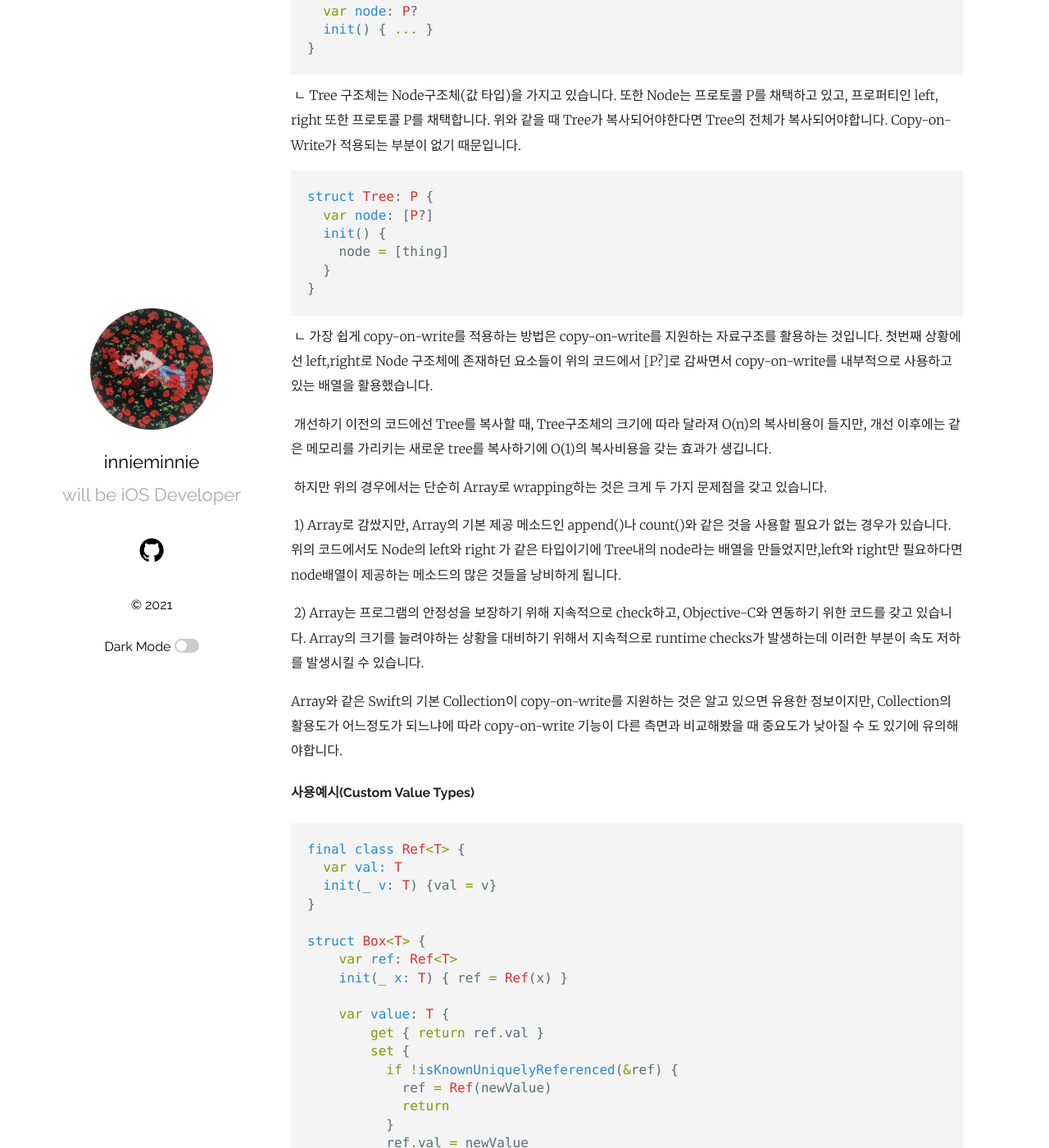
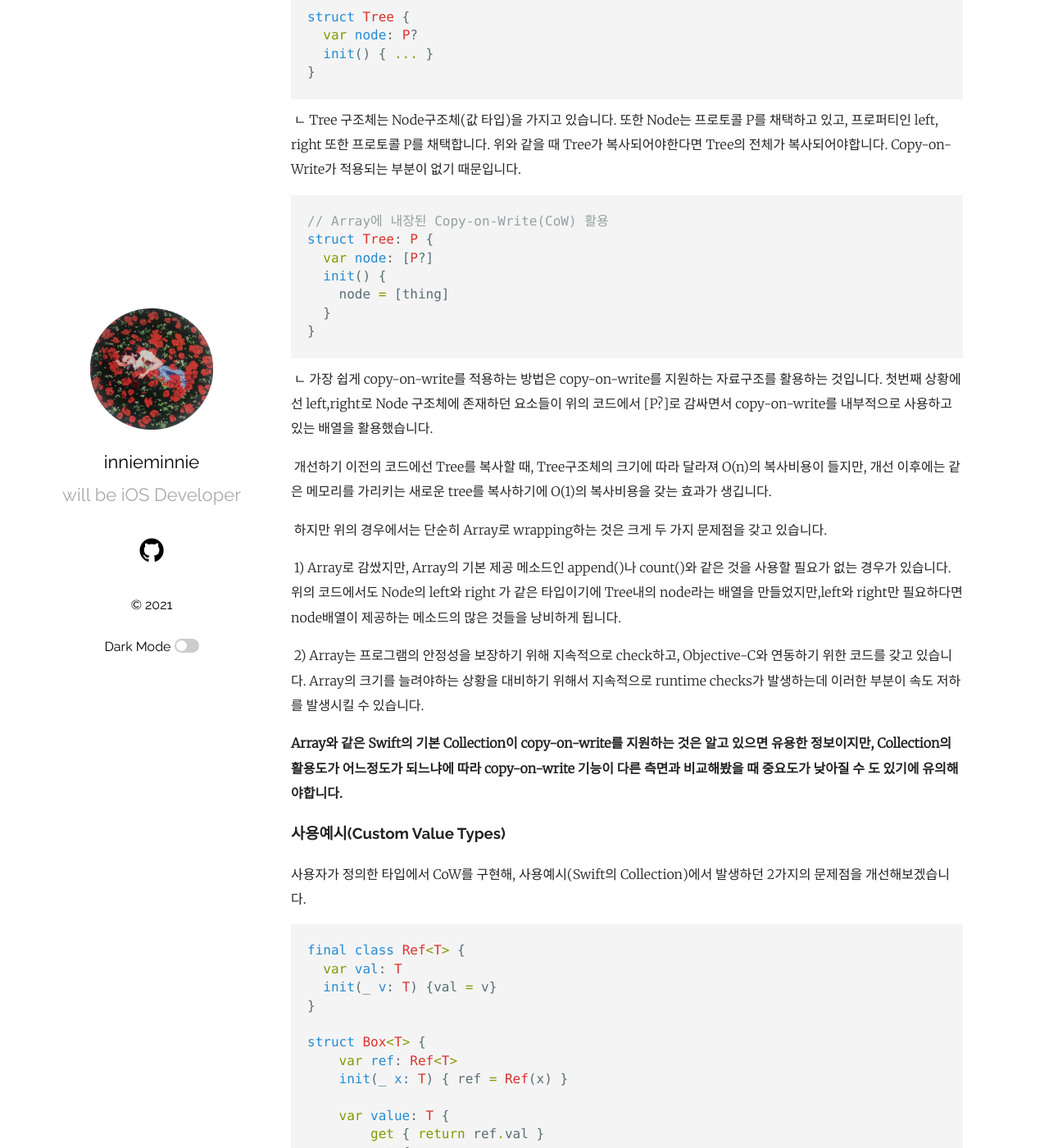
Before and after one commit to innieminnie/innieminnie.github.io, a Jekyll site: the page built from _posts/2021-03-02-CopyonWriteinSwift.markdown, in a window 1280 px wide and 1400 px high, scrolled down 1071 px. Shown: the whole window at 82% size. Built offline with Jekyll 4.4.1, drawn with Linux system fonts in a browser that asks for light colours; some of the changed text lies outside the part shown.

Commit message:
docs: 문서 일부 업데이트

````diff
--- a/_posts/2021-03-02-CopyonWriteinSwift.markdown
+++ b/_posts/2021-03-02-CopyonWriteinSwift.markdown
@@ -12,13 +12,14 @@
 
 
 
-#### 개요
+### 개요
 
-  Copy-on-Write는 Swift의 Performance를 향상시키는 기술 중 하나입니다. Swift에선 주로 <b>구조체(Structure)를 복사할 때 성능을 향상</b>시킬 때 사용되는 기술로, 크기가 큰 값을 복사하는 상황에서 (예를 들어, 10000개의 elements를 담고 있는 array를 다른 변수에 복사해야하는 경우) 빛을 발하는 기술입니다.
+  Copy-on-Write는 Swift의 Performance를 향상시키는 기술 중 하나입니다.
+  Swift에선 주로 <b>구조체(Structure)를 복사할 때 성능을 향상</b>시킬 때 사용되는 기술로, 크기가 큰 값을 복사하는 상황에서 (예를 들어, 10000개의 elements를 담고 있는 array를 다른 변수에 복사해야하는 경우) 빛을 발하는 기술입니다.
 
 
 
-#### 동작방식
+### 동작방식
 
   10000개의 elements를 담고 있는 arrayA를 다른 변수 arrayB에서 에 복사해야하는 경우로 설명하자면, <b>실질적인 elements의 복사가 발생하는 시점</b>이 변수 arrayB가 생성되는 순간이 아닌, <b>arrayB가 변경이 발생되는 시점</b>으로 미루는 것입니다.
 
@@ -28,11 +29,13 @@
 
 
 
-#### 사용예시(Swift의 Collection)
+### 사용예시(Swift의 Collection)
 
 해당 예시코드는 <https://github.com/apple/swift/blob/main/docs/OptimizationTips.rst#advice-use-copy-on-write-semantics-for-large-values> 를 바탕으로 함을 명시합니다.
 
 ```swift
+// Copy-on-Write가 활용되지 않은 코드
+
 protocol P {}
 struct Node: P {
   var left, right: P?
@@ -49,6 +52,7 @@
 
 
 ```swift
+// Array에 내장된 Copy-on-Write(CoW) 활용
 struct Tree: P {
   var node: [P?]
   init() {
@@ -73,11 +77,12 @@
 
 
 
-  Array와 같은 Swift의 기본 Collection이 copy-on-write를 지원하는 것은 알고 있으면 유용한 정보이지만, Collection의 활용도가 어느정도가 되느냐에 따라 copy-on-write 기능이 다른 측면과 비교해봤을 때 중요도가 낮아질 수 도 있기에 유의해야합니다.
+  <b>Array와 같은 Swift의 기본 Collection이 copy-on-write를 지원하는 것은 알고 있으면 유용한 정보이지만, Collection의 활용도가 어느정도가 되느냐에 따라 copy-on-write 기능이 다른 측면과 비교해봤을 때 중요도가 낮아질 수 도 있기에 유의해야합니다.</b>
 
 
 
-#### 사용예시(Custom Value Types)
+### 사용예시(Custom Value Types)
+사용자가 정의한 타입에서 CoW를 구현해, 사용예시(Swift의 Collection)에서 발생하던 2가지의 문제점을 개선해보겠습니다.
 
 ```swift
 final class Ref<T> {
````
